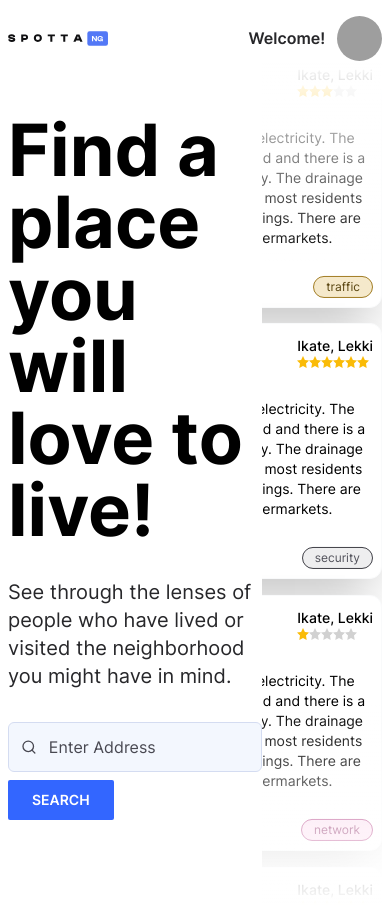
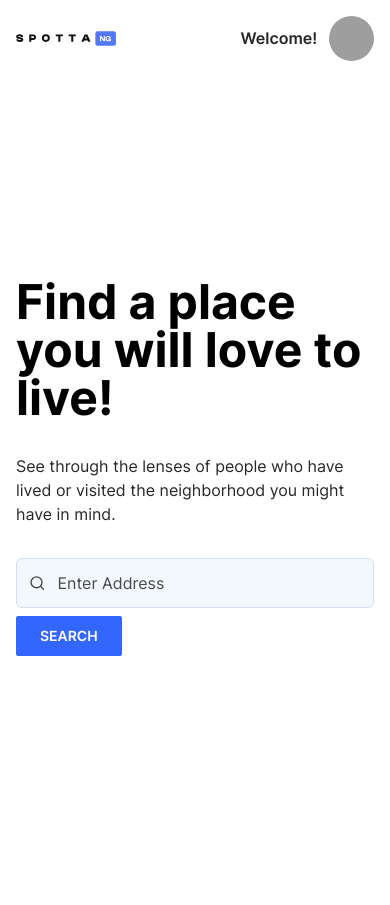
Before and after one commit to benjaminnkem/dash-fd, a Next.js app: page / in a window 390 px wide. Built offline with nearby package versions, Linux system fonts and the light colour scheme; grey boxes are pictures that could not be loaded.

Commit message:
feat: responsiveness

```diff
--- a/components/UI/Home/hero.tsx
+++ b/components/UI/Home/hero.tsx
@@ -15,10 +15,10 @@ const Hero = () => {
         className="h-screen container flex items-center -mt-8 mb-4"
       >
         <motion.div variants={parentVar} initial="initial" animate="animate" className="space-y-8 max-w-xl">
-          <motion.h1 variants={fromBottom} className="font-bold text-7xl">
+          <motion.h1 variants={fromBottom} className="font-bold xl:text-7xl lg:text-6xl text-5xl">
             Find a place you will love to live!
           </motion.h1>
-          <motion.p variants={fromBottom} className="text-xl text-zinc-800">
+          <motion.p variants={fromBottom} className="xl:text-xl lg:text-lg text-zinc-800">
             See through the lenses of people who have lived or visited the neighborhood you might have in mind.
           </motion.p>
 
--- a/components/UI/Home/rating-slideshow.tsx
+++ b/components/UI/Home/rating-slideshow.tsx
@@ -29,11 +29,12 @@ const RatingSlideshow = () => {
   return (
     <motion.div
       variants={opacityVar}
-      className="flex-grow h-full mt-8 overflow-hidden relative flex justify-end"
+      className="flex-grow min-w-[18rem] h-full mt-8 overflow-hidden relative sm:flex hidden justify-end"
       id="rating-cover"
     >
       <div className="flex gap-4 pr-8 -mr-8">
-        <div className="space-y-[15px]">
+        {/* up */}
+        <div className="space-y-[15px] xl:block hidden">
           <div className="space-y-4 slide-c">
             <div className="space-y-4">
               {dummyData.map((data, id) => (
@@ -50,6 +51,7 @@ const RatingSlideshow = () => {
           </div>
         </div>
 
+        {/* down */}
         <div className="space-y-[15px]">
           <div className="space-y-4 slide-c-reverse">
             <div className="space-y-4">
--- a/tailwind.config.ts
+++ b/tailwind.config.ts
@@ -10,7 +10,7 @@ const config: Config = {
     extend: {
       container: {
         center: true,
-        padding: "0.5rem",
+        padding: "1rem",
       },
       colors: {
         primary: "#3366ff",
```
